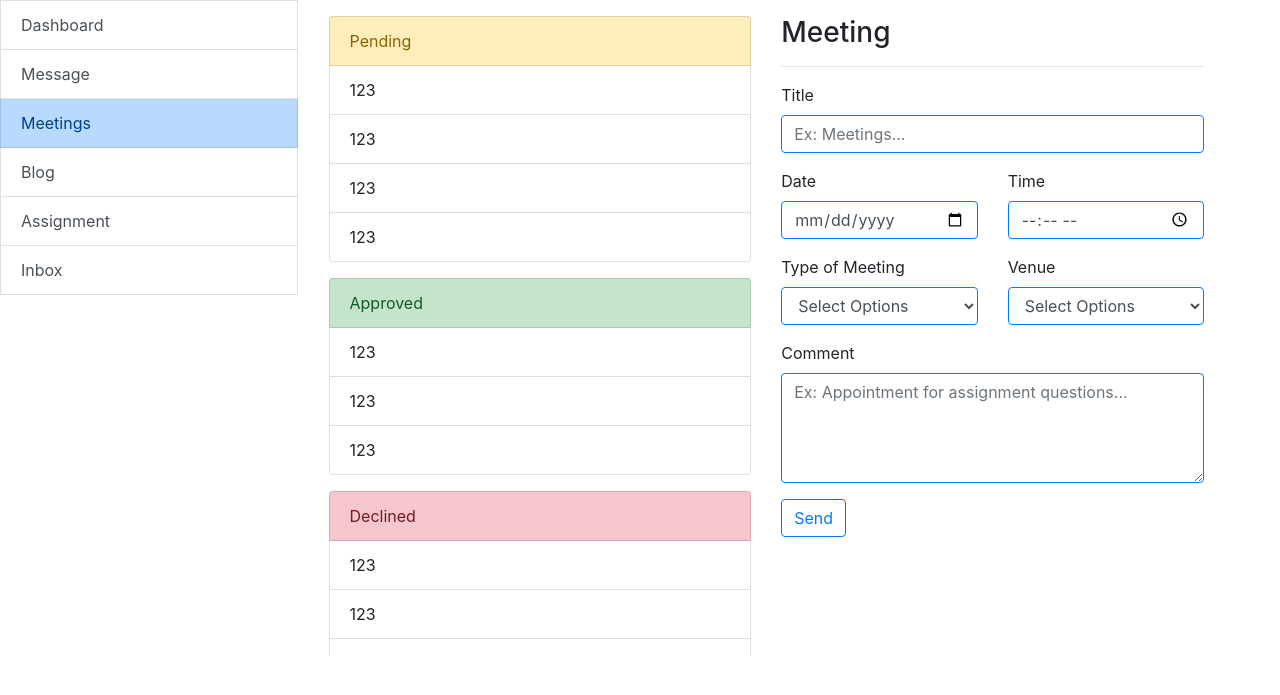
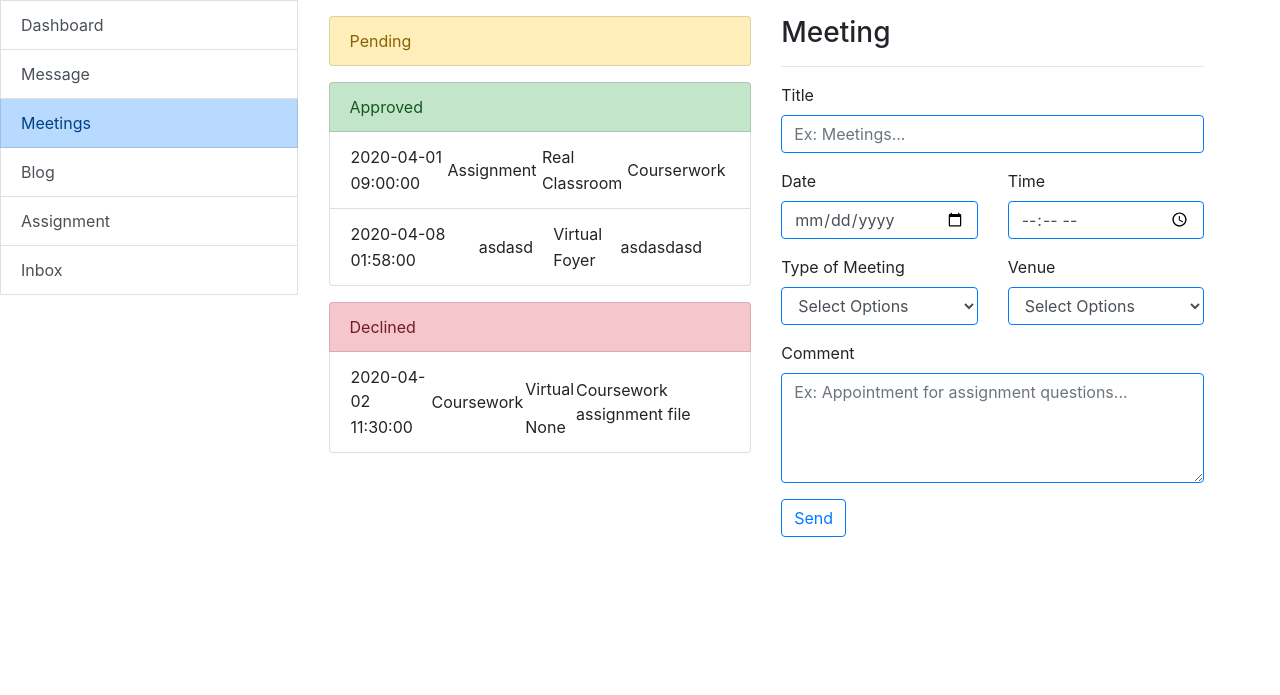
Before and after one commit to chonghow97/AgileProject, a PHP site: page /Student_meeting.php in a window 1280 px wide. Shown: the part 56-751 px from the top of the page. Run offline with PHP 8.4, Linux system fonts and the light colour scheme; data comes from the database, SQL or seed files in the repository.

Commit message:
student meeting list

```diff
--- a/Student_meeting.php
+++ b/Student_meeting.php
@@ -32,22 +32,51 @@ $active_index = 2;
       <div class="col overflow-auto" style="height: 80vh">
         <ul class="list-group mb-3">
           <li class="list-group-item list-group-item-warning pending">Pending</li>
-          <li class="list-group-item">123</li>
-          <li class="list-group-item">123</li>
-          <li class="list-group-item">123</li>
-          <li class="list-group-item">123</li>
+          <?php
+              $query= query("SELECT `date`,`time`,`username`,`title`,`type`,`venue`,`comment` FROM appointment WHERE status='Pending'");
+            confirm($query);
+            while ($row = fetch_array($query)){
+              echo "<li class='list-group-item'>
+              <table class='col-12'>
+             <tr><td>$row[0]</td><td rowspan='2'>$row[3]</td><td>$row[4]</td><td rowspan='2'>$row[6]</td></tr>
+             <tr><td>$row[1]</td><td>$row[5]</td></tr>
+           </table>
+              </li>";
+            }
+
+           ?>
         </ul>
         <ul class="list-group mb-3">
           <li class="list-group-item list-group-item-success approved">Approved</li>
-          <li class="list-group-item">123</li>
-          <li class="list-group-item">123</li>
-          <li class="list-group-item">123</li>
+          <?php
+              $query= query("SELECT `date`,`time`,`username`,`title`,`type`,`venue`,`comment` FROM appointment WHERE status='approved'");
+            confirm($query);
+            while ($row = fetch_array($query)){
+              echo "<li class='list-group-item'>
+              <table class='col-12'>
+             <tr><td>$row[0]</td><td rowspan='2'>$row[3]</td><td>$row[4]</td><td rowspan='2'>$row[6]</td></tr>
+             <tr><td>$row[1]</td><td>$row[5]</td></tr>
+           </table>
+              </li>";
+            }
+
+           ?>
         </ul>
         <ul class="list-group mb-3">
           <li class="list-group-item list-group-item-danger declined">Declined</li>
-          <li class="list-group-item">123</li>
-          <li class="list-group-item">123</li>
-          <li class="list-group-item">123</li>
+          <?php
+              $query= query("SELECT `date`,`time`,`username`,`title`,`type`,`venue`,`comment` FROM appointment WHERE status='disapproved'");
+            confirm($query);
+            while ($row = fetch_array($query)){
+              echo "<li class='list-group-item'>
+              <table class='col-12'>
+             <tr><td>$row[0]</td><td rowspan='2'>$row[3]</td><td>$row[4]</td><td rowspan='2'>$row[6]</td></tr>
+             <tr><td>$row[1]</td><td>$row[5]</td></tr>
+           </table>
+              </li>";
+            }
+
+           ?>
         </ul>
       </div>
 
```
